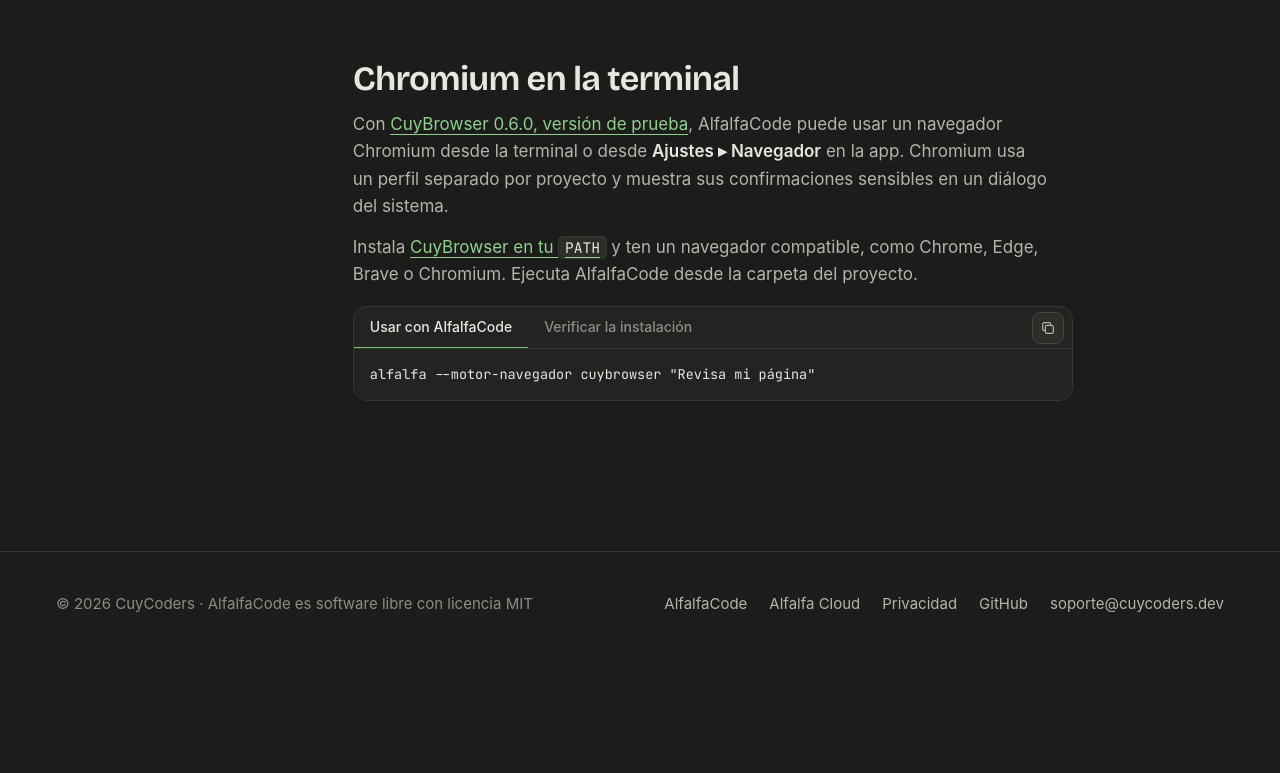
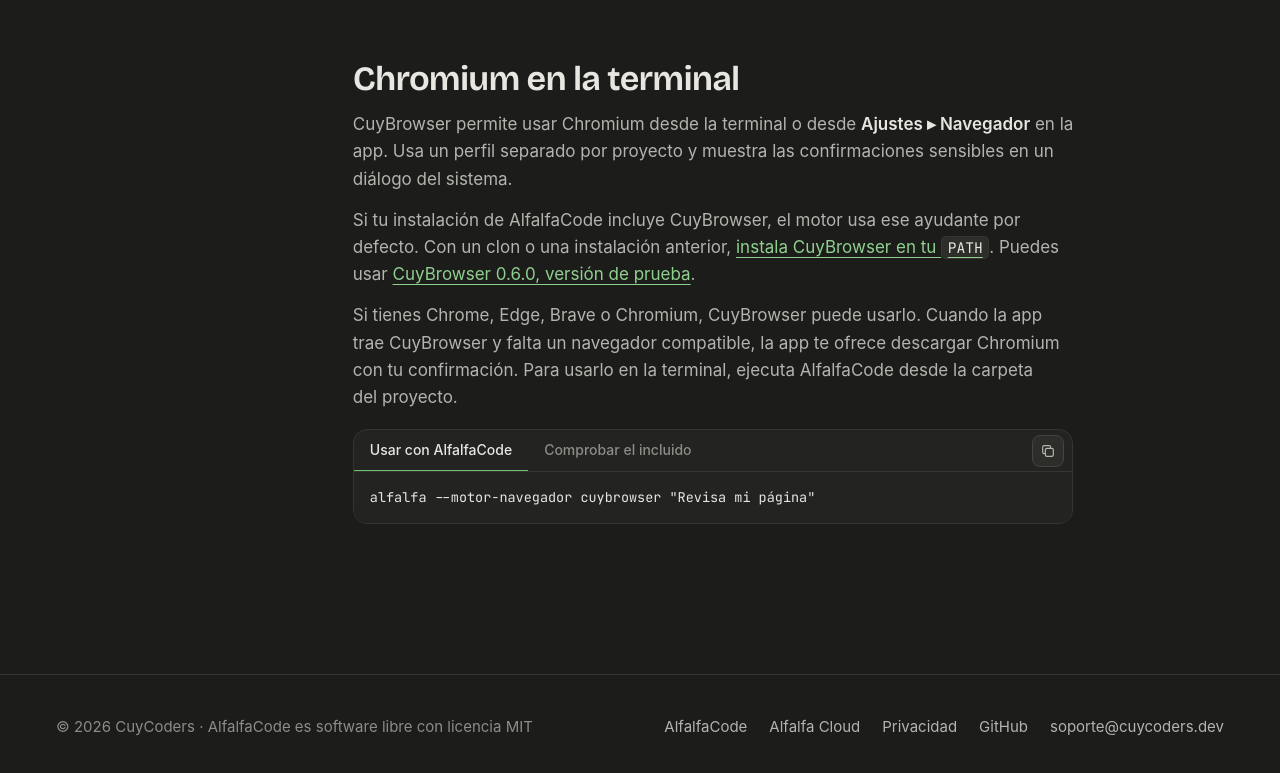
Before and after one commit to 0sw2ld0/alfalfacode-web, a plain HTML site: page navegador/index.html in a window 1280 px wide. Shown: the part 3141-3914 px from the top of the page. Before the commit the page ends 3813 px from the top, so only its background shows below. Drawn offline with Linux system fonts and the light colour scheme.

Commit message:
Distinguir CuyBrowser incluido y la instalación en PATH

```diff
--- a/navegador/index.html
+++ b/navegador/index.html
@@ -125,19 +125,20 @@
         <p>Si el turno comprobó un flujo compatible en WebKit, la tarjeta de cierre puede ofrecer <strong>Guardar prueba de Playwright</strong>. Tú eliges si guardarla en <code>tests/e2e/</code> y cuándo ejecutarla en tu entorno de prueba.</p>
 
         <h2 id="terminal">Chromium en la terminal</h2>
-        <p>Con <a href="https://github.com/0sw2ld0/cuybrowser/releases/tag/v0.6.0">CuyBrowser 0.6.0, versión de prueba</a>, AlfalfaCode puede usar un navegador Chromium desde la terminal o desde <strong>Ajustes ▸ Navegador</strong> en la app. Chromium usa un perfil separado por proyecto y muestra sus confirmaciones sensibles en un diálogo del sistema.</p>
-        <p>Instala <a href="https://github.com/0sw2ld0/cuybrowser/blob/v0.6.0/README.md#instalarlo-en-tu-path">CuyBrowser en tu <code>PATH</code></a> y ten un navegador compatible, como Chrome, Edge, Brave o Chromium. Ejecuta AlfalfaCode desde la carpeta del proyecto.</p>
+        <p>CuyBrowser permite usar Chromium desde la terminal o desde <strong>Ajustes ▸ Navegador</strong> en la app. Usa un perfil separado por proyecto y muestra las confirmaciones sensibles en un diálogo del sistema.</p>
+        <p>Si tu instalación de AlfalfaCode incluye CuyBrowser, el motor usa ese ayudante por defecto. Con un clon o una instalación anterior, <a href="https://github.com/0sw2ld0/cuybrowser/blob/v0.6.0/README.md#instalarlo-en-tu-path">instala CuyBrowser en tu <code>PATH</code></a>. Puedes usar <a href="https://github.com/0sw2ld0/cuybrowser/releases/tag/v0.6.0">CuyBrowser 0.6.0, versión de prueba</a>.</p>
+        <p>Si tienes Chrome, Edge, Brave o Chromium, CuyBrowser puede usarlo. Cuando la app trae CuyBrowser y falta un navegador compatible, la app te ofrece descargar Chromium con tu confirmación. Para usarlo en la terminal, ejecuta AlfalfaCode desde la carpeta del proyecto.</p>
         <div class="instalar">
           <div class="pestanas" role="tablist" aria-label="Órdenes de terminal">
             <button id="tab-alfalfa" role="tab" type="button" aria-controls="panel-alfalfa" aria-selected="true">Usar con AlfalfaCode</button>
-            <button id="tab-cuybrowser" role="tab" type="button" aria-controls="panel-cuybrowser" aria-selected="false" tabindex="-1">Verificar la instalación</button>
+            <button id="tab-cuybrowser" role="tab" type="button" aria-controls="panel-cuybrowser" aria-selected="false" tabindex="-1">Comprobar el incluido</button>
           </div>
           <div id="panel-alfalfa" class="panel-instalar" role="tabpanel" aria-labelledby="tab-alfalfa">
 <pre><span class="orden">alfalfa --motor-navegador cuybrowser "Revisa mi página"</span></pre>
             <button class="copiar" type="button" aria-label="Copiar"><svg class="icono-copiar" aria-hidden="true"><use href="#i-copiar"/></svg><svg class="hecho" aria-hidden="true"><use href="#i-hecho"/></svg></button>
           </div>
           <div id="panel-cuybrowser" class="panel-instalar" role="tabpanel" aria-labelledby="tab-cuybrowser" hidden>
-<pre><span class="orden">cuybrowser --version</span></pre>
+<pre><span class="orden">alfalfa --cuybrowser-estado</span></pre>
             <button class="copiar" type="button" aria-label="Copiar"><svg class="icono-copiar" aria-hidden="true"><use href="#i-copiar"/></svg><svg class="hecho" aria-hidden="true"><use href="#i-hecho"/></svg></button>
           </div>
         </div>
```
